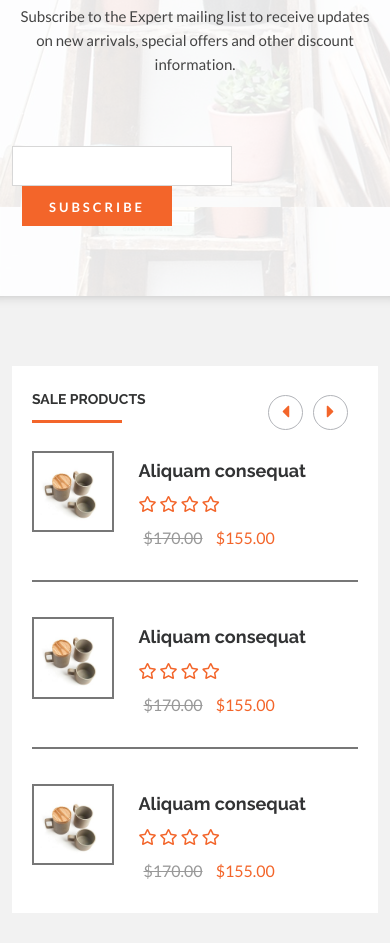
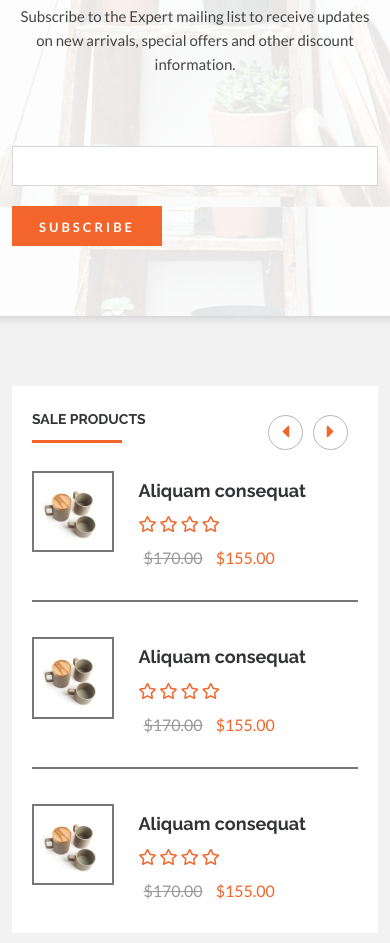
Before and after one commit to Mohammodjuwelislam/expart-psd, a plain HTML site: page index.html in a window 390 px wide. Shown: the part 4138-5081 px from the top of the page. Drawn offline with Linux system fonts and the light colour scheme.

Commit message:
full-resnposive comment commit

```diff
--- a/css/responsive.css
+++ b/css/responsive.css
@@ -79,6 +79,15 @@
         font-size: 11px;
     }
 
+    .newsletter-form form input {
+        margin-bottom: 20px;
+        width: 100%;
+    }
+
+    .newsletter-form form button {
+        margin-left: 0px;
+    }
+
 
 }
 
--- a/css/style.css
+++ b/css/style.css
@@ -996,6 +996,7 @@ a{
 	border: 1px solid #d7d7d7;
 	padding-left: 10px;
 	color: #f3652a;
+
 }
 .newsletter-form form button {
 	min-width: 150px;
--- a/index.html
+++ b/index.html
@@ -768,7 +768,7 @@
                     <p>Subscribe to the Expert mailing list to receive updates on new arrivals, special offers and other discount information.</p>
                 </div>
                 <div class="row">
-                    <div class="col-xl-6 offset-xl-3 col-lg-6 offset-lg-3">
+                    <div class="col-xl-6 offset-xl-3 col-lg-6 offset-lg-3 col-md-12 col-sm-12">
                         <div class="newsletter-form">
                             <form action="#">
                                 <input type="text">
```
